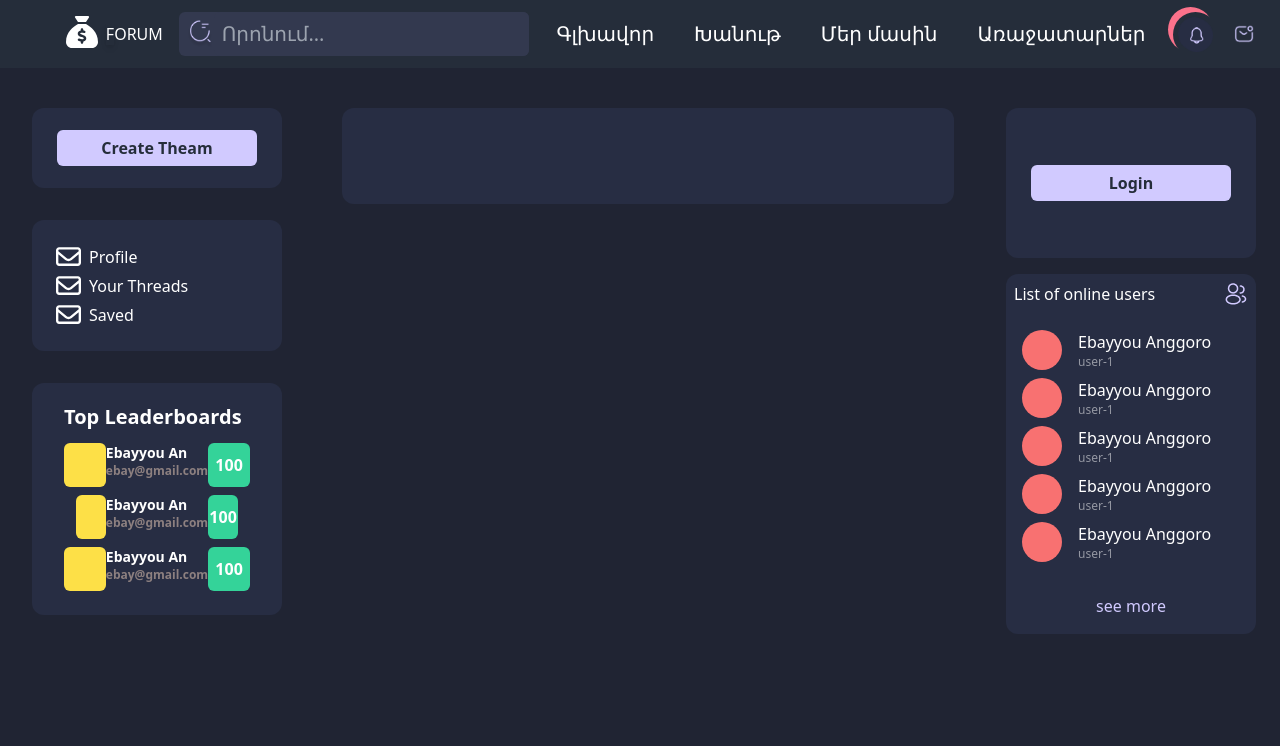
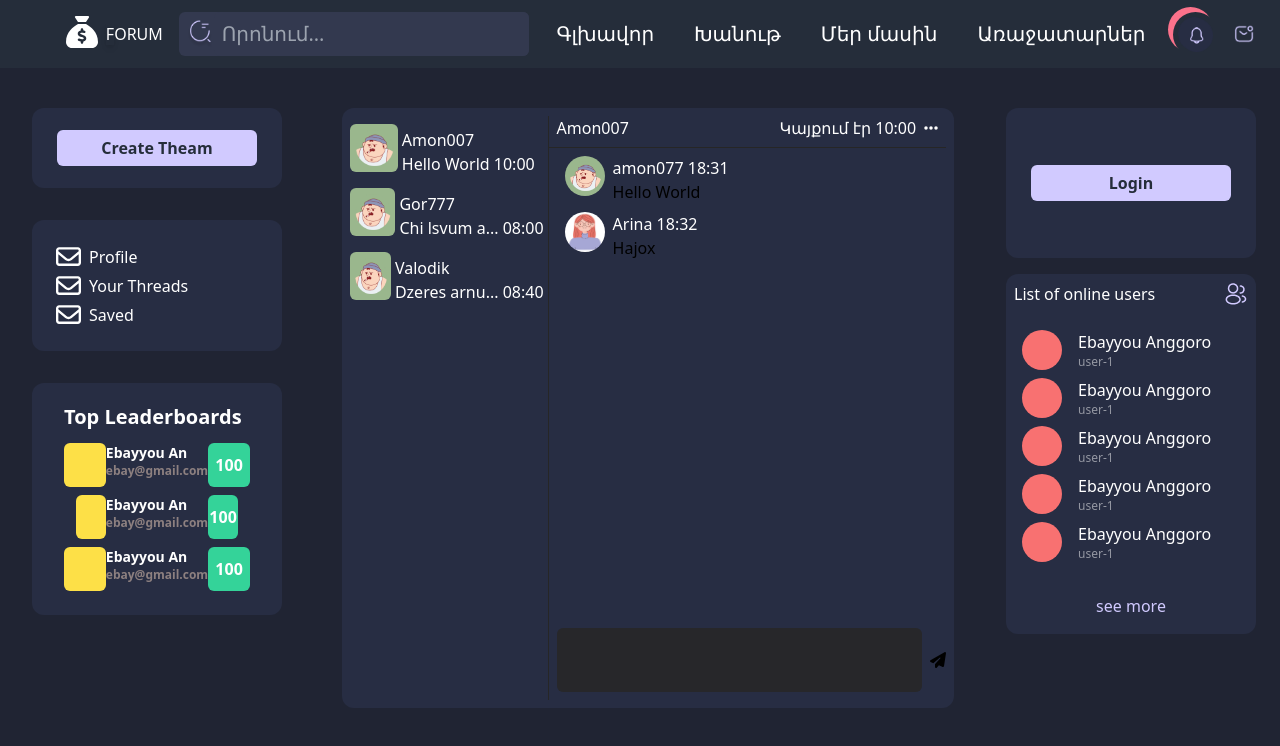
Before and after one commit to GorNavasardyan3/forum_project, a React (Create React App) app: page /conversations in a window 1280 px wide. Shown: the top 746 px of the page. Built offline with nearby package versions, Linux system fonts and the light colour scheme.

Commit message:
messages

```diff
--- /dev/null
+++ b/src/components/Conversations/MessageBlock.jsx
@@ -0,0 +1,34 @@
+import React from 'react'
+
+function MessageBlock({message}) {
+
+  function shorterText(count, text){
+    if(text.length <= count) {
+      return text;
+    }
+
+    return text.slice(0, count) + '...';
+  }
+
+  return (
+    <div className='w-full flex my-2'>
+
+      <div>
+        <img className=' w-12 h-12 rounded-md' src="/images/Profile.png" alt="User Avatar" />
+      </div>
+
+      <div className='p-1'>
+
+        <h3 className='text-white'>{message.userName}</h3>
+
+        <div className='flex '>
+          <p className='text-white whitespace-nowrap'>{shorterText(11, message.message)} <span>{message.time}</span></p>
+        </div>
+
+      </div>
+
+    </div>
+  )
+}
+
+export default MessageBlock;
--- /dev/null
+++ b/src/components/Conversations/MessageContent.jsx
@@ -0,0 +1,26 @@
+import React from 'react'
+
+function MessageContent({message}) {
+
+const rightBlock = ""
+
+return (
+    <div className='w-full h-full '>
+      {message.map((mess, index) => (
+        <div key={index}>
+            <div className='flex m-2'>
+                    <div>
+                        <img className='w-10 h-10 rounded-full mx-2' src={mess.avatar} alt="" />
+                    </div>
+                    <div>
+                        <h3 className='text-white'>{mess.name} <span>{mess.time}</span></h3>
+                        <p>{mess.mess}</p>
+                    </div>
+            </div>
+        </div>
+      ))}
+    </div>
+  );
+}
+
+export default MessageContent;
--- /dev/null
+++ b/src/components/Conversations/MessageInfo.jsx
@@ -0,0 +1,15 @@
+import React from 'react'
+import { FontAwesomeIcon } from '@fortawesome/react-fontawesome';
+import { faEllipsisH } from '@fortawesome/free-solid-svg-icons';
+
+function MessageInfo({message}) {
+
+  return (
+    <div className='w-full h-10 flex justify-between border-b border-neutral-800'>
+        <div className='px-2'><h3 className='text-white'>{message.userName}</h3></div>
+        <div className='px-2 flex  items-start'><p className='text-white px-2'>Կայքում էր {message.time} </p> <button className='text-white'><FontAwesomeIcon icon={faEllipsisH} /></button> </div>
+    </div>
+  )
+}
+
+export default MessageInfo;
--- /dev/null
+++ b/src/components/Conversations/MessageSend.jsx
@@ -0,0 +1,15 @@
+import React from 'react'
+import { FontAwesomeIcon } from '@fortawesome/react-fontawesome';
+import { faPaperPlane  } from '@fortawesome/free-solid-svg-icons';
+
+function MessageInfo({message}) {
+
+  return (
+    <div className='w-full flex items-center border-neutral-800'>
+        <textarea type="text" className=' bg-zinc-800 w-full m-2 rounded-md border-none p-2 resize-none ' />
+        <FontAwesomeIcon icon={faPaperPlane } />
+    </div>
+  )
+}
+
+export default MessageInfo;
--- a/src/index.css
+++ b/src/index.css
@@ -113,12 +113,9 @@
     box-shadow: 10px 10px #12151D;
 }
 
-/* *{
-    font-family: "nautilos", sans-serif;
-    font-weight: 300;
-    font-optical-sizing: auto;
-    font-style: normal;
-} */
+*{
+    outline: none;
+}
 
 /* scrollbar */
 
--- a/src/pages/Conversations.jsx
+++ b/src/pages/Conversations.jsx
@@ -1,10 +1,26 @@
 import React from 'react'
+import MessageBlock from '../components/Conversations/MessageBlock';
+import MessageContent from '../components/Conversations/MessageContent';
+import MessageInfo from '../components/Conversations/MessageInfo';
+import MessageSend from '../components/Conversations/MessageSend';
 
 function Conversations() {
     return (
       <div className='w-full h-full flex flex-col justify-center items-center'>
-         <div className='my-10 third-bg-color w-11/12 py-12 flex justify-center items-center flex-col rounded-xl'>
+         <div className='my-10 third-bg-color w-11/12 h-[75vh] p-2 flex   rounded-xl'>
+            {/* Message bar */}
+            <div className=' w-4/12 h-full border-r border-neutral-800'>
+              <MessageBlock message={{userName: "Amon007", message:"Hello World", time:"10:00"}} />
+              <MessageBlock message={{userName: "Gor777", message:"Chi lsvum ape", time:"08:00"}} />
+              <MessageBlock message={{userName: "Valodik", message:"Dzeres arnum ape", time:"08:40"}} />
+            </div>
 
+            {/* Message */}
+            <div className=' w-8/12 h-full flex flex-col'>
+              <MessageInfo message={{userName: "Amon007", message:"Hello World", time:"10:00"}} />
+              <MessageContent  message={[{name:"amon077",mess:"Hello World", avatar: '/images/Profile.png', time:"18:31"},{name:"Arina",mess:"Hajox",avatar: '/images/Profile2.jpg', time:"18:32"}]} />
+              <MessageSend />
+            </div>
         </div>
       </div>
     )
```
Also changed, not shown: public/images/Profile2.jpg (added).
